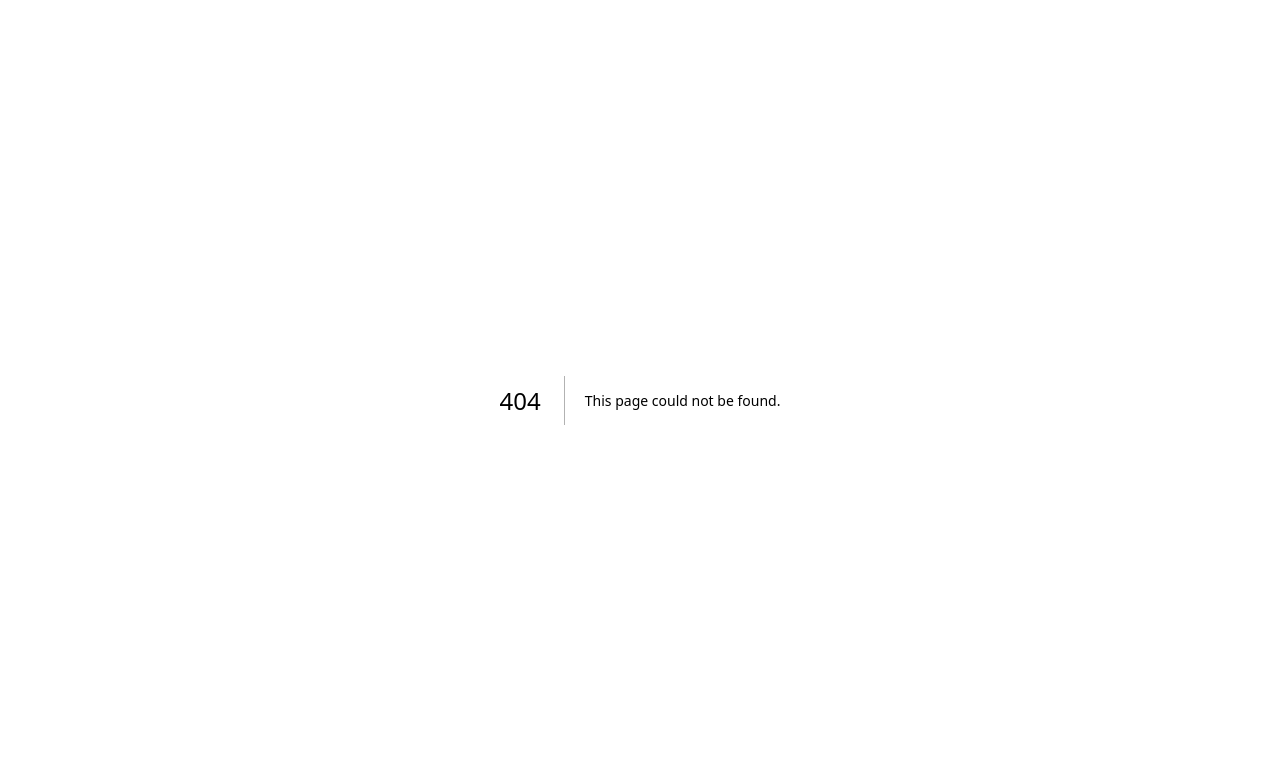
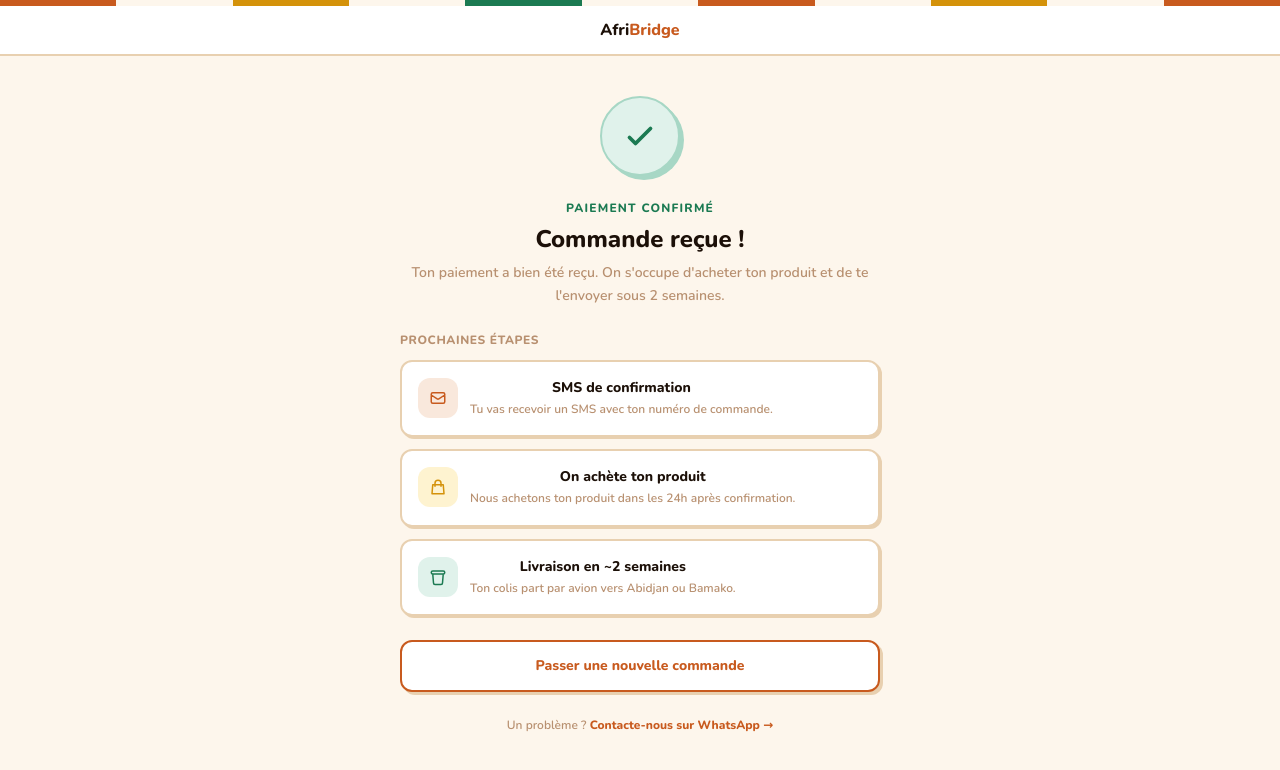
Before and after one commit to abdouberte/afribridge-front, a Next.js app: page /confirmation in a window 1280 px wide. Before the commit this address had no page. Shown: the top 770 px of the page. Built offline with nearby package versions, Linux system fonts and the light colour scheme.

Commit message:
page-confirmation: creation de la page confirmation

```diff
--- /dev/null
+++ b/app/confirmation/page.tsx
@@ -0,0 +1,205 @@
+import type { Metadata } from 'next'
+import Link from 'next/link'
+
+export const metadata: Metadata = {
+  title: 'Commande confirmée — AfriBridge',
+  description: 'Votre commande a bien été reçue. Suivez-la avec votre numéro de commande.',
+}
+
+const KENTE = [
+  '#C85A1E', '#FDF6EC', '#D4920A', '#FDF6EC', '#1B7A52',
+  '#FDF6EC', '#C85A1E', '#FDF6EC', '#D4920A', '#FDF6EC', '#C85A1E',
+]
+
+interface Props {
+  searchParams: {
+    ref?:     string
+    total?:   string
+    zone?:    string
+    name?:    string
+  }
+}
+
+export default function ConfirmationPage({ searchParams }: Props) {
+  const ref   = searchParams.ref   ?? ''
+  const total = searchParams.total ?? ''
+  const zone  = searchParams.zone  ?? ''
+  const name  = searchParams.name  ?? ''
+
+  return (
+    <main className="min-h-screen bg-afri-cream font-sans">
+
+      {/* ── Kente ── */}
+      <div className="flex h-1.5">
+        {KENTE.map((c, i) => (
+          <div key={i} className="flex-1" style={{ background: c }} />
+        ))}
+      </div>
+
+      {/* ── Nav ── */}
+      <nav className="bg-white border-b-2 border-afri-border">
+        <div className="max-w-2xl mx-auto px-4 py-3 flex items-center justify-center">
+          <span className="text-base font-black text-afri-text">
+            Afri<span className="text-afri-terra">Bridge</span>
+          </span>
+        </div>
+      </nav>
+
+      <div className="max-w-lg mx-auto px-4 pt-10 pb-16 flex flex-col items-center text-center gap-6">
+
+        {/* ── Icône succès ── */}
+        <div
+          className="w-20 h-20 rounded-full bg-afri-green-light border-2 flex items-center justify-center"
+          style={{ borderColor: '#A7D7C5', boxShadow: '4px 4px 0 #A7D7C5' }}
+        >
+          <svg
+            width="36" height="36" fill="none" viewBox="0 0 24 24"
+            stroke="#1B7A52" strokeWidth={2.5}
+            strokeLinecap="round" strokeLinejoin="round"
+          >
+            <path d="M5 13l4 4L19 7" />
+          </svg>
+        </div>
+
+        {/* ── Titre ── */}
+        <div>
+          <p className="text-xs font-extrabold tracking-widest uppercase text-afri-green mb-2">
+            Paiement confirmé
+          </p>
+          <h1 className="text-2xl font-black text-afri-text leading-tight mb-2">
+            {name ? `Merci ${name.split(' ')[0]} !` : 'Commande reçue !'}
+          </h1>
+          <p className="text-sm font-semibold text-afri-text-3 leading-relaxed">
+            Ton paiement a bien été reçu. On s'occupe d'acheter
+            ton produit et de te l'envoyer sous 2 semaines.
+          </p>
+        </div>
+
+        {/* ── Numéro de commande ── */}
+        {ref && (
+          <div
+            className="w-full bg-white border-2 border-afri-border rounded-2xl p-5"
+            style={{ boxShadow: '4px 4px 0 #E8D0B0' }}
+          >
+            <p className="text-xs font-extrabold text-afri-text-3 uppercase tracking-wider mb-1">
+              Ton numéro de commande
+            </p>
+            <p className="text-3xl font-black text-afri-terra tracking-wider mb-1">
+              {ref}
+            </p>
+            <p className="text-xs font-semibold text-afri-text-3">
+              Conserve ce numéro — il te servira à suivre ta commande.
+            </p>
+          </div>
+        )}
+
+        {/* ── Récap ── */}
+        {(total || zone) && (
+          <div className="w-full flex flex-col gap-0 border-2 border-afri-border rounded-2xl overflow-hidden bg-white"
+            style={{ boxShadow: '3px 3px 0 #E8D0B0' }}>
+            {total && (
+              <div className="flex justify-between items-center px-4 py-3 border-b border-afri-border">
+                <span className="text-xs font-semibold text-afri-text-3">Montant payé</span>
+                <span className="text-base font-black text-afri-amber">{total} FCFA</span>
+              </div>
+            )}
+            {zone && (
+              <div className="flex justify-between items-center px-4 py-3 border-b border-afri-border">
+                <span className="text-xs font-semibold text-afri-text-3">Zone de livraison</span>
+                <span className="text-sm font-bold text-afri-text">{zone}</span>
+              </div>
+            )}
+            <div className="flex justify-between items-center px-4 py-3">
+              <span className="text-xs font-semibold text-afri-text-3">Délai estimé</span>
+              <span className="text-sm font-bold text-afri-text">~2 semaines</span>
+            </div>
+          </div>
+        )}
+
+        {/* ── Étapes suivantes ── */}
+        <div className="w-full flex flex-col gap-3">
+          <p className="text-xs font-extrabold text-afri-text-3 uppercase tracking-wider text-left">
+            Prochaines étapes
+          </p>
+          {[
+            {
+              icon: 'M3 8l7.89 5.26a2 2 0 002.22 0L21 8M5 19h14a2 2 0 002-2V7a2 2 0 00-2-2H5a2 2 0 00-2 2v10a2 2 0 002 2z',
+              bg:   'bg-afri-terra-light',
+              stroke: '#C85A1E',
+              title: 'SMS de confirmation',
+              sub:   'Tu vas recevoir un SMS avec ton numéro de commande.',
+            },
+            {
+              icon: 'M16 11V7a4 4 0 00-8 0v4M5 9h14l1 12H4L5 9z',
+              bg:   'bg-afri-amber-light',
+              stroke: '#D4920A',
+              title: 'On achète ton produit',
+              sub:   'Nous achetons ton produit dans les 24h après confirmation.',
+            },
+            {
+              icon: 'M5 8h14M5 8a2 2 0 110-4h14a2 2 0 110 4M5 8l1 12a2 2 0 002 2h8a2 2 0 002-2l1-12',
+              bg:   'bg-afri-green-light',
+              stroke: '#1B7A52',
+              title: 'Livraison en ~2 semaines',
+              sub:   'Ton colis part par avion vers Abidjan ou Bamako.',
+            },
+          ].map(({ icon, bg, stroke, title, sub }, i) => (
+            <div
+              key={i}
+              className="flex items-start gap-3 bg-white border-2 border-afri-border rounded-xl p-4"
+              style={{ boxShadow: '2px 2px 0 #E8D0B0' }}
+            >
+              <div className={`w-10 h-10 rounded-xl ${bg} flex items-center justify-center shrink-0`}>
+                <svg width="18" height="18" fill="none" viewBox="0 0 24 24"
+                  stroke={stroke} strokeWidth={2}
+                  strokeLinecap="round" strokeLinejoin="round">
+                  <path d={icon} />
+                </svg>
+              </div>
+              <div>
+                <p className="text-sm font-extrabold text-afri-text">{title}</p>
+                <p className="text-xs font-semibold text-afri-text-3 mt-0.5 leading-relaxed">
+                  {sub}
+                </p>
+              </div>
+            </div>
+          ))}
+        </div>
+
+        {/* ── CTAs ── */}
+        <div className="w-full flex flex-col gap-3">
+          {ref && (
+            <Link
+              href={`/suivi?ref=${ref}`}
+              className="block w-full py-4 bg-afri-terra text-white text-base font-extrabold rounded-xl border-2 border-afri-terra-dark text-center hover:bg-afri-terra-dark transition-colors"
+              style={{ boxShadow: '3px 3px 0 #A8481A' }}
+            >
+              Suivre ma commande →
+            </Link>
+          )}
+          <Link
+            href="/"
+            className="block w-full py-3.5 bg-white text-afri-terra text-sm font-extrabold rounded-xl border-2 border-afri-terra text-center hover:bg-afri-terra-light transition-colors"
+            style={{ boxShadow: '3px 3px 0 #E8D0B0' }}
+          >
+            Passer une nouvelle commande
+          </Link>
+        </div>
+
+        {/* ── Support ── */}
+        <p className="text-xs font-semibold text-afri-text-3 leading-relaxed">
+          Un problème ?{' '}
+          <a
+            href={`https://wa.me/${process.env.NEXT_PUBLIC_WHATSAPP_NUMBER}?text=Bonjour, ma commande ${ref}`}
+            target="_blank"
+            rel="noopener noreferrer"
+            className="text-afri-terra font-extrabold hover:underline"
+          >
+            Contacte-nous sur WhatsApp →
+          </a>
+        </p>
+
+      </div>
+    </main>
+  )
+}
--- a/components/features/AdminDashboard.tsx
+++ b/components/features/AdminDashboard.tsx
@@ -606,7 +606,7 @@ export default function AdminDashboard({
           className="flex flex-col shrink-0 px-2 py-4 gap-1"
           style={{
             background: "#1C0E06",
-            width: "64px",
+            width: "clamp(64px, 15vw, 220px)",
             minWidth: "64px",
           }}
           // Desktop : sidebar élargie
```
